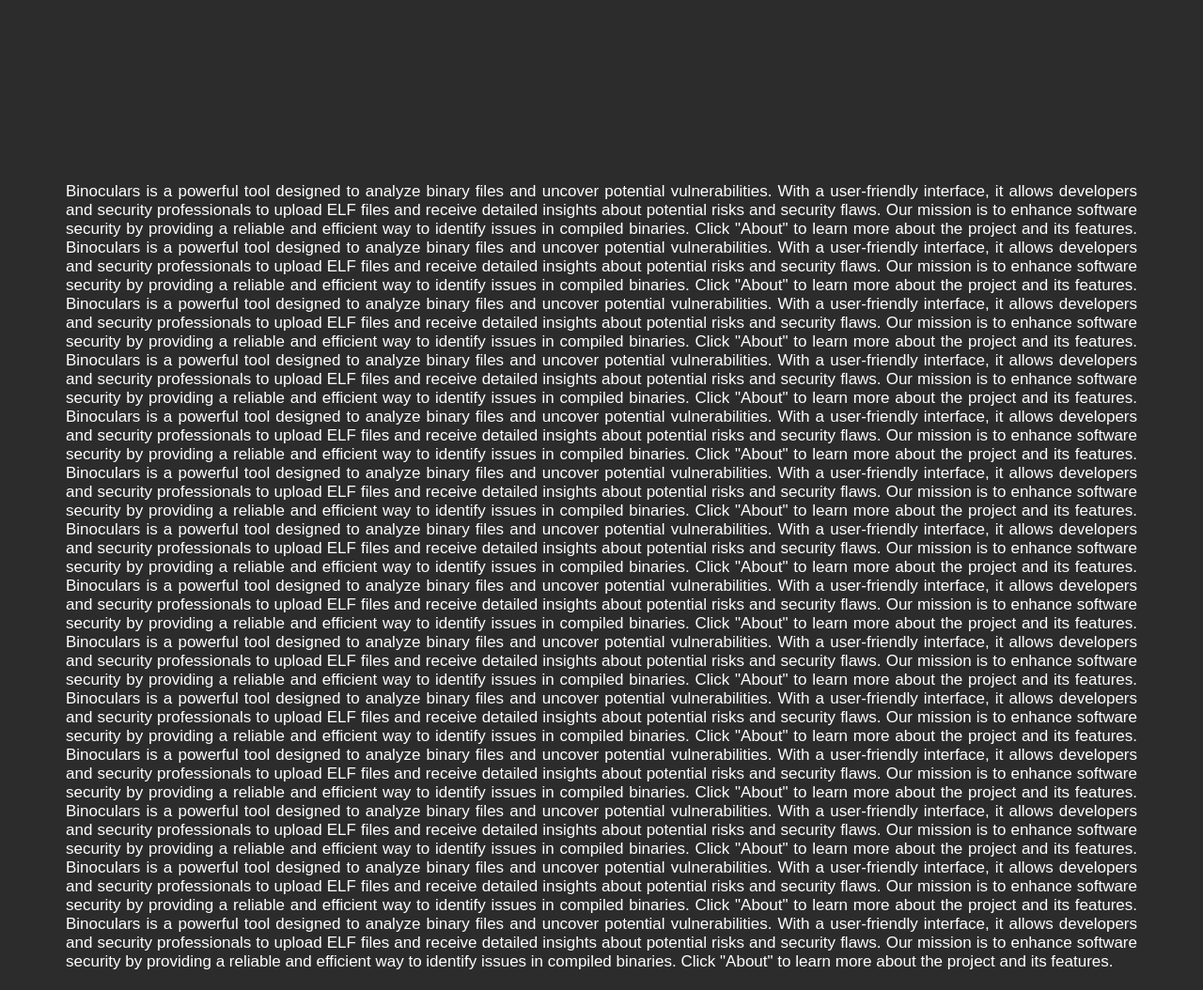
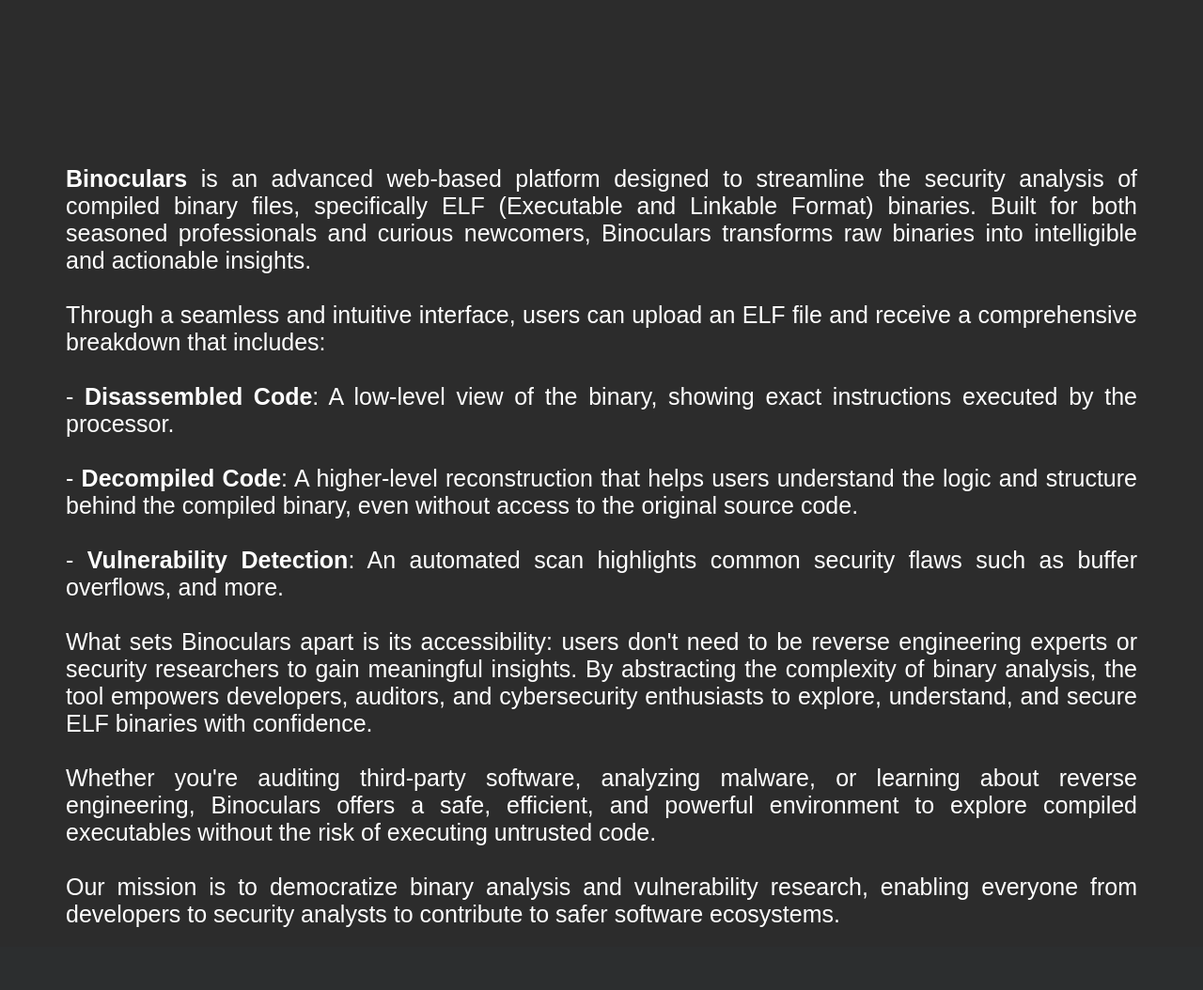
Before and after one commit to aconsonni19/Binoculars, a Flask app: page / in a window 1280 px wide. Shown: the part 564-1618 px from the top of the page at 94% size. After the commit the page ends 1551 px from the top, so only its background shows below. Run offline with Flask 3, Linux system fonts and the light colour scheme; some libraries are stand-ins or nearby versions.

Commit message:
MOD: FIxed about button, LTR and other little problems

```diff
--- a/flaskr/static/scripts/container_resize.js
+++ b/flaskr/static/scripts/container_resize.js
@@ -56,11 +56,6 @@ window.addEventListener("DOMContentLoaded", () => {
     initResizable(resizerRight, center, right);
 });
 
-//Funzione per il pulsante ABOUT
-document.getElementById('aboutButton').addEventListener('click', function() {
-    window.location.href = '#about'; //DA SISTEMARE (FLASK)
-});
-
 //Funzione per il pulsante GITHUB
 document.getElementById('githubButton').addEventListener('click', function() {
     window.location.href = 'https://github.com/aconsonni19/Binoculars';
--- a/flaskr/static/style.css
+++ b/flaskr/static/style.css
@@ -5,7 +5,7 @@ body {
     font-family: Arial, sans-serif;
     margin: 0;
     padding: 0;
-    overflow: hidden;
+    direction: ltr;
 }
 .header {
     display: flex;
@@ -62,7 +62,7 @@ body {
 }
 #about {
     color: #ffffff;
-    font-size: 17px;
+    font-size: 25px;
     margin: 0;
     padding-left: 50px;
     padding-right: 50px;
--- a/flaskr/templates/code_analysis.html
+++ b/flaskr/templates/code_analysis.html
@@ -1,5 +1,5 @@
 <!DOCTYPE html>
-<html lang = "en">
+<html lang = "en" dir="ltr">
     <head>
         <meta charset="UTF-8">
         <meta name="viewport" content="width=device-width, initial-scale=1.0">
@@ -15,7 +15,6 @@
             </div>
             <div class="buttons">
                 <button id="newAnalysisButton">Exit</button>
-                <button id="aboutButton">About</button>
                 <button id="githubButton">GitHub</button>
             </div>
         </div>
@@ -63,7 +62,7 @@
             <div class="resizer" id = "resizer-right"></div>
             <div class="right">
                 <h3>Vulnerabilities</h3>
-                <div id="vuln-content"></div>
+                <div id="vuln-content" dir="ltr"></div>
             </div>
         </div>
 
--- a/flaskr/templates/index.html
+++ b/flaskr/templates/index.html
@@ -1,5 +1,5 @@
 <!doctype html>
-<html lang = "en">
+<html lang = "en" dir="ltr">
     <head>
         <meta charset="UTF-8">
         <meta name="viewport" content="width=device-width, initial-scale=1.0">
@@ -28,65 +28,21 @@
                 <button type="button" id="uploadButton">Upload</button>
                 <input type="file" id="fileInput" name="file" style="display: none;">
             </form>
-            <br><br><br><br><br><br><br><br><br><br><br>
+            <br><br><br><br><br><br><br><br><br><br>
             <div class="footer">
                 <p id="about">
-                    Binoculars is a powerful tool designed to analyze binary files and uncover potential vulnerabilities.
-                    With a user-friendly interface, it allows developers and security professionals to upload ELF files and receive detailed insights
-                    about potential risks and security flaws. Our mission is to enhance software security by providing a reliable and efficient way
-                    to identify issues in compiled binaries. Click "About" to learn more about the project and its features.
-                    Binoculars is a powerful tool designed to analyze binary files and uncover potential vulnerabilities.
-                    With a user-friendly interface, it allows developers and security professionals to upload ELF files and receive detailed insights
-                    about potential risks and security flaws. Our mission is to enhance software security by providing a reliable and efficient way
-                    to identify issues in compiled binaries. Click "About" to learn more about the project and its features.
-                    Binoculars is a powerful tool designed to analyze binary files and uncover potential vulnerabilities.
-                    With a user-friendly interface, it allows developers and security professionals to upload ELF files and receive detailed insights
-                    about potential risks and security flaws. Our mission is to enhance software security by providing a reliable and efficient way
-                    to identify issues in compiled binaries. Click "About" to learn more about the project and its features.
-                    Binoculars is a powerful tool designed to analyze binary files and uncover potential vulnerabilities.
-                    With a user-friendly interface, it allows developers and security professionals to upload ELF files and receive detailed insights
-                    about potential risks and security flaws. Our mission is to enhance software security by providing a reliable and efficient way
-                    to identify issues in compiled binaries. Click "About" to learn more about the project and its features.
-                    Binoculars is a powerful tool designed to analyze binary files and uncover potential vulnerabilities.
-                    With a user-friendly interface, it allows developers and security professionals to upload ELF files and receive detailed insights
-                    about potential risks and security flaws. Our mission is to enhance software security by providing a reliable and efficient way
-                    to identify issues in compiled binaries. Click "About" to learn more about the project and its features.
-                    Binoculars is a powerful tool designed to analyze binary files and uncover potential vulnerabilities.
-                    With a user-friendly interface, it allows developers and security professionals to upload ELF files and receive detailed insights
-                    about potential risks and security flaws. Our mission is to enhance software security by providing a reliable and efficient way
-                    to identify issues in compiled binaries. Click "About" to learn more about the project and its features.
-                    Binoculars is a powerful tool designed to analyze binary files and uncover potential vulnerabilities.
-                    With a user-friendly interface, it allows developers and security professionals to upload ELF files and receive detailed insights
-                    about potential risks and security flaws. Our mission is to enhance software security by providing a reliable and efficient way
-                    to identify issues in compiled binaries. Click "About" to learn more about the project and its features.
-                    Binoculars is a powerful tool designed to analyze binary files and uncover potential vulnerabilities.
-                    With a user-friendly interface, it allows developers and security professionals to upload ELF files and receive detailed insights
-                    about potential risks and security flaws. Our mission is to enhance software security by providing a reliable and efficient way
-                    to identify issues in compiled binaries. Click "About" to learn more about the project and its features.
-                    Binoculars is a powerful tool designed to analyze binary files and uncover potential vulnerabilities.
-                    With a user-friendly interface, it allows developers and security professionals to upload ELF files and receive detailed insights
-                    about potential risks and security flaws. Our mission is to enhance software security by providing a reliable and efficient way
-                    to identify issues in compiled binaries. Click "About" to learn more about the project and its features.
-                    Binoculars is a powerful tool designed to analyze binary files and uncover potential vulnerabilities.
-                    With a user-friendly interface, it allows developers and security professionals to upload ELF files and receive detailed insights
-                    about potential risks and security flaws. Our mission is to enhance software security by providing a reliable and efficient way
-                    to identify issues in compiled binaries. Click "About" to learn more about the project and its features.
-                    Binoculars is a powerful tool designed to analyze binary files and uncover potential vulnerabilities.
-                    With a user-friendly interface, it allows developers and security professionals to upload ELF files and receive detailed insights
-                    about potential risks and security flaws. Our mission is to enhance software security by providing a reliable and efficient way
-                    to identify issues in compiled binaries. Click "About" to learn more about the project and its features.
-                    Binoculars is a powerful tool designed to analyze binary files and uncover potential vulnerabilities.
-                    With a user-friendly interface, it allows developers and security professionals to upload ELF files and receive detailed insights
-                    about potential risks and security flaws. Our mission is to enhance software security by providing a reliable and efficient way
-                    to identify issues in compiled binaries. Click "About" to learn more about the project and its features.
-                    Binoculars is a powerful tool designed to analyze binary files and uncover potential vulnerabilities.
-                    With a user-friendly interface, it allows developers and security professionals to upload ELF files and receive detailed insights
-                    about potential risks and security flaws. Our mission is to enhance software security by providing a reliable and efficient way
-                    to identify issues in compiled binaries. Click "About" to learn more about the project and its features.
-                    Binoculars is a powerful tool designed to analyze binary files and uncover potential vulnerabilities.
-                    With a user-friendly interface, it allows developers and security professionals to upload ELF files and receive detailed insights
-                    about potential risks and security flaws. Our mission is to enhance software security by providing a reliable and efficient way
-                    to identify issues in compiled binaries. Click "About" to learn more about the project and its features.
+                    <strong>Binoculars</strong> is an advanced web-based platform designed to streamline the security analysis of compiled binary files, specifically ELF (Executable and Linkable Format) binaries. Built for both seasoned professionals and curious newcomers, Binoculars transforms raw binaries into intelligible and actionable insights.
+                    <br><br>
+                    Through a seamless and intuitive interface, users can upload an ELF file and receive a comprehensive breakdown that includes:<br><br>
+                    - <strong>Disassembled Code</strong>: A low-level view of the binary, showing exact instructions executed by the processor.<br><br>
+                    - <strong>Decompiled Code</strong>: A higher-level reconstruction that helps users understand the logic and structure behind the compiled binary, even without access to the original source code.<br><br>
+                    - <strong>Vulnerability Detection</strong>: An automated scan highlights common security flaws such as buffer overflows, and more.
+                    <br><br>
+                    What sets Binoculars apart is its accessibility: users don't need to be reverse engineering experts or security researchers to gain meaningful insights. By abstracting the complexity of binary analysis, the tool empowers developers, auditors, and cybersecurity enthusiasts to explore, understand, and secure ELF binaries with confidence.
+                    <br><br>
+                    Whether you're auditing third-party software, analyzing malware, or learning about reverse engineering, Binoculars offers a safe, efficient, and powerful environment to explore compiled executables without the risk of executing untrusted code.
+                    <br><br>
+                    Our mission is to democratize binary analysis and vulnerability research, enabling everyone from developers to security analysts to contribute to safer software ecosystems.
                 </p>
             </div>
         </div>
```
